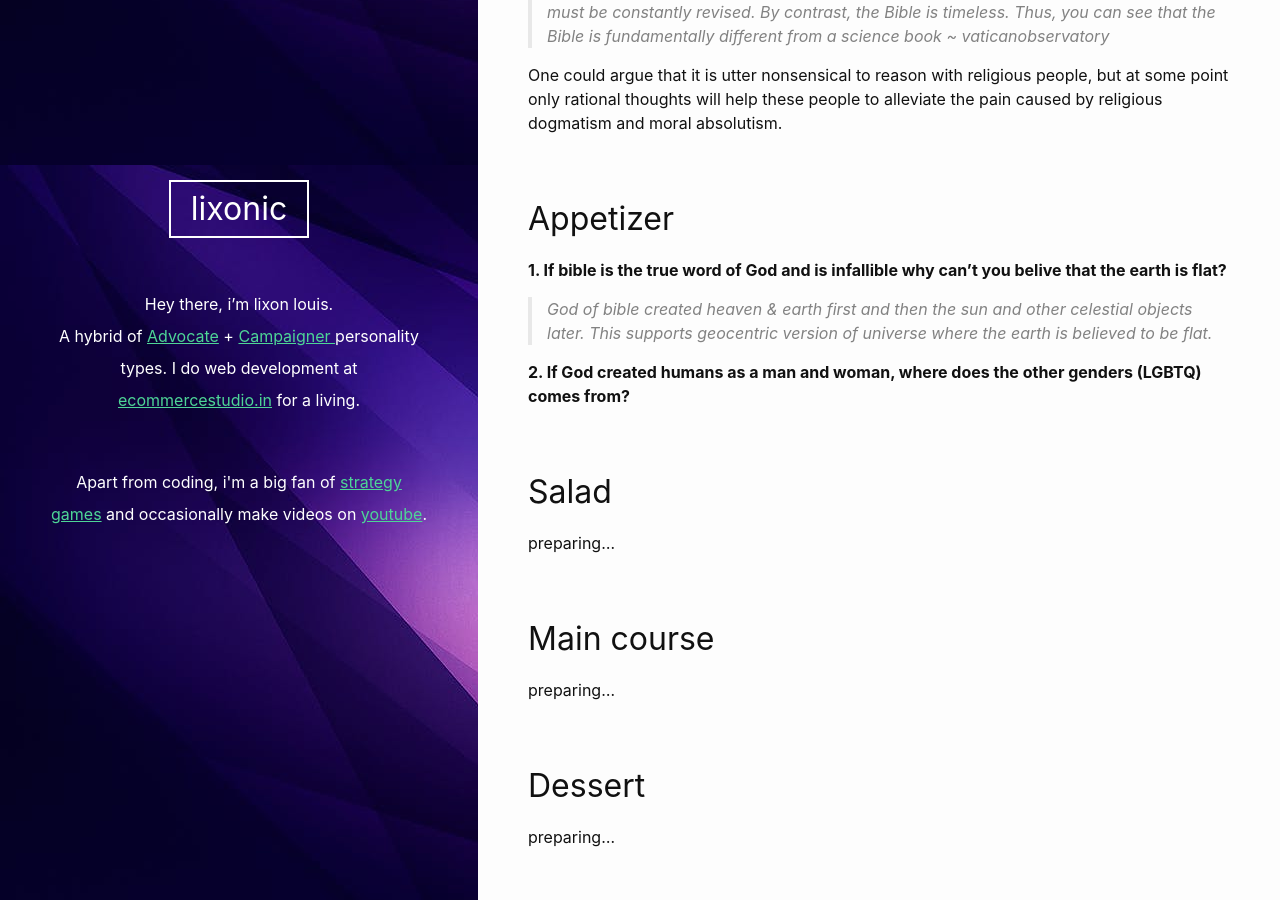
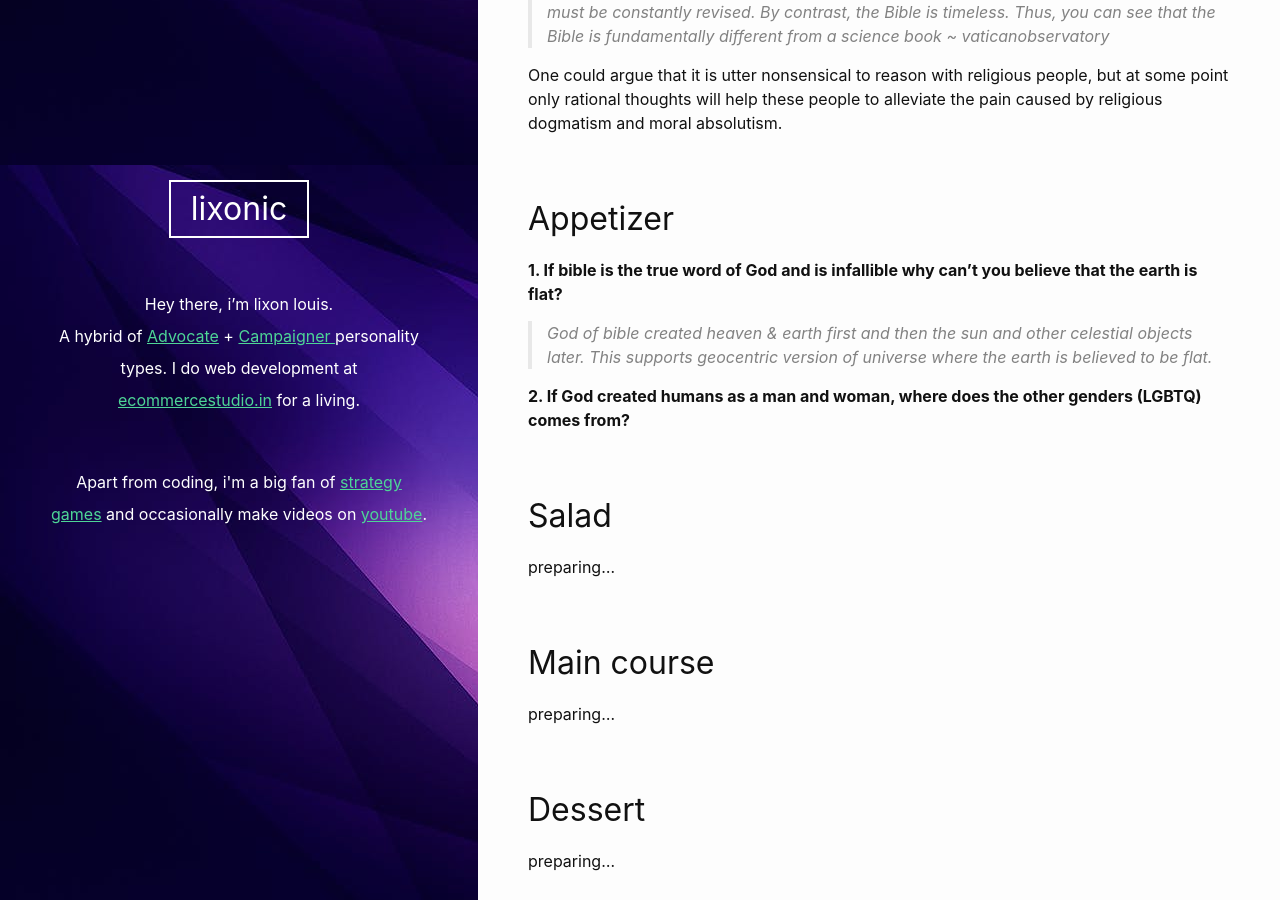
Before and after one commit to lixonic/lixonic, a Jekyll site: the page built from _posts/2020-08-27-tips-for-busting-christian-fundamentalists.md, in a window 1280 px wide and 900 px high, scrolled down 615 px. Built offline with Jekyll 4.4.1, drawn with Linux system fonts in a browser that asks for light colours.

Commit message:
update post

```diff
--- a/_posts/2020-08-27-tips-for-busting-christian-fundamentalists.md
+++ b/_posts/2020-08-27-tips-for-busting-christian-fundamentalists.md
@@ -24,7 +24,7 @@ One could argue that it is utter nonsensical to reason with religious people, bu
 
 ## Appetizer
 
-<strong>1.   If bible is the true word of God and is infallible why can't you belive that the earth is flat? </strong>
+<strong>1.   If bible is the true word of God and is infallible why can't you believe that the earth is flat? </strong>
 
 <blockquote>God of bible created heaven & earth first and then the sun and other celestial objects later. This supports geocentric version of universe where the earth is believed to be flat.
 </blockquote>
```
